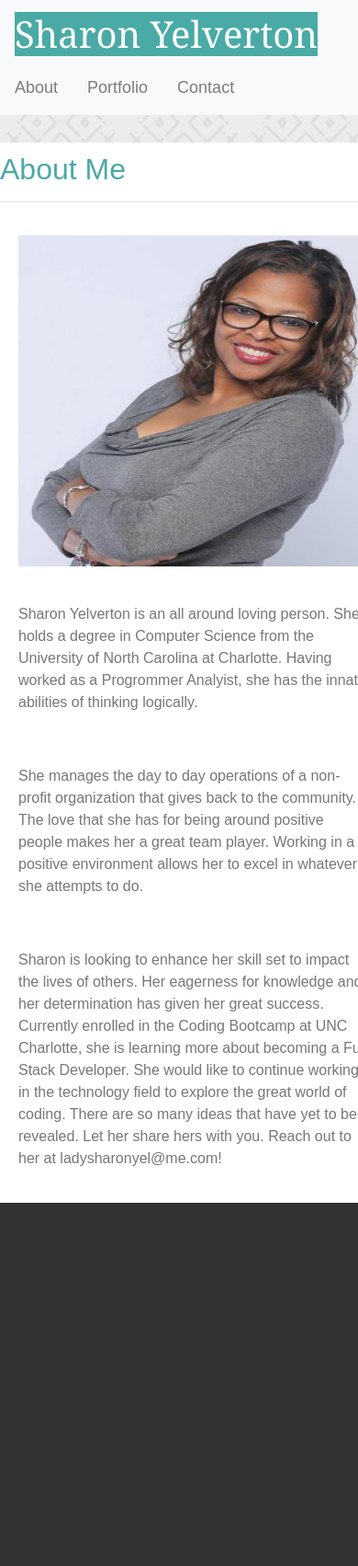
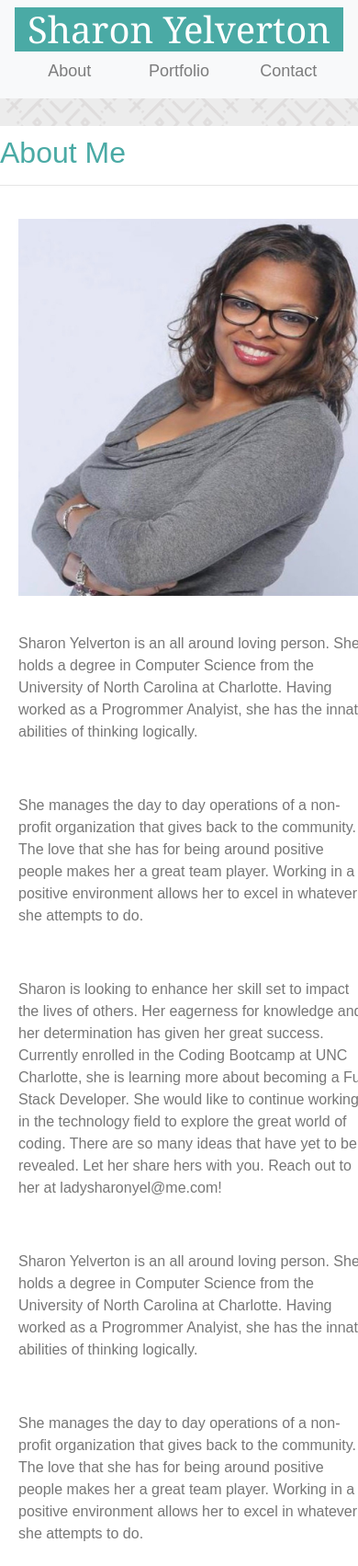
Before and after one commit to Sharonyel/bootstrap-homework, a plain HTML site: page index.html in a window 390 px wide. Shown: the top 1703 px of the page at 92% size. Before the commit the page ends 1308 px from the top, so only its background shows below. Drawn offline with nearby package versions, Linux system fonts and the light colour scheme.

Commit message:
responsive done

```diff
--- a/assets/css/style.css
+++ b/assets/css/style.css
@@ -5,11 +5,12 @@
 
 }
 
-/* html, body {
+html {
   height: 100%;
-}  */
+}
 body {
 width: 100%;
+min-height: 100vh;
 font-family: Arial, Helvetica, sans-serif;
 background-image: url("../images/herringbone.png");
 /* display: flex;
@@ -30,9 +31,6 @@ h1 {
 .navbar-nav {
 flex-direction: row;
 float: right;
-}
-.chicken{
-  float: right;
 }
 
 .linkgroup {
@@ -173,16 +171,40 @@ padding: 0px;
   position: fixed;
   color: #ffffff;
   }
+footer{
+  background: #333;
+  margin-top: auto;
 
+}
+.footmsg{
+
+  text-align: center;
+  background: none;
+  color: #ffffff;
+
+}
+.green-footer {
+  border-top: 10px solid #4aaaa5;
+  width: 100%;
+  bottom: 100;
+  padding: 20px;
+  position: fixed;
+
+
+}
 
 /************************************************************/
 /* * * *    99999999999 888888888888 000000000000     * * * */
 /************************************************************/
 @media screen and (max-width: 980px) {
-body {
-  background-color: #333;
+
+
+.navbar-brand{
+  margin-left: 60px;
 }
-
+.navbar-nav{
+ margin-right: 65px;
+}
 }
 
 
@@ -191,19 +213,6 @@ body {
 /************************************************************/
 
 @media screen and (max-width: 768px) {
-body {
-  background-color: #333;
-}
-/* h1 {
-  width: 350px;
-  color: #ffffff;
-  background: #4aaaa5;
-} */
-.img {
-  width: 400px;
-  max-width: 620px;
-  height: 350px;
-}
 
 
 
@@ -215,11 +224,51 @@ body {
 /* * * *    666666666666 44444444444 000000000000     * * * */
 /************************************************************/
 
+@media screen and (max-width: 751px) {
+
+  body{
+    width: 100%;
+  }
+  h1, .navbar-brand, .navbar-nav{
+    width: 100%;
+    padding: 0;
+    margin: 0;
+    text-align: center;
+  }
+  img {
+  width: 100%;
+  max-width: 600px;
+  padding: 20px;
+  height: 500px;
+}
+.navbar-nav, a, ul, li{
+ width: 100%;
+ text-align: center;
+}
+
+}
+
+
 @media screen and (max-width: 640px) {
 
+  body{
+    width: 100%;
+  }
+  h1, .navbar-brand, .navbar-nav{
+    width: 100%;
+    padding: 0;
+    margin: 0;
+    text-align: center;
+  }
   img {
   width: 100%;
-  max-width: 620px;
-  height: 400px;
+  max-width: 550px;
+  padding: 20px;
+  height: 450px;
 }
+.navbar-nav, a, ul, li{
+ width: 100%;
+ text-align: center;
 }
+
+}
--- a/index.html
+++ b/index.html
@@ -37,7 +37,7 @@
 
 
    <!--  About Me Information  -->
-
+<main role="main" class="flex-shrink-0">
    <div class="container">
       <div class="row">
             <!-- <div class="contact-mat"> -->
@@ -48,6 +48,17 @@
 
          <hr>
          <img src="assets/images/myphoto.jpg" alt="Picture of Me">
+         <p>Sharon Yelverton is an all around loving person. She holds a degree in Computer Science from the University
+               of North Carolina at Charlotte. Having worked as a Progrommer Analyist, she has the innate abilities of
+               thinking logically. </p>
+            <p>She manages the day to day operations of a non-profit organization that gives back to the community. The
+               love that she has for being around positive people makes her a great team player. Working in a positive
+               environment allows her to excel in whatever she attempts to do.</p>
+            <p>Sharon is looking to enhance her skill set to impact the lives of others. Her eagerness for knowledge and
+               her determination has given her great success. Currently enrolled in the Coding Bootcamp at UNC Charlotte,
+               she is learning more about becoming a Full Stack Developer. She would like to continue working in the
+               technology field to explore the great world of coding. There are so many ideas that have yet to be revealed.
+               Let her share hers with you. Reach out to her at ladysharonyel@me.com! </p>
 
          <p>Sharon Yelverton is an all around loving person. She holds a degree in Computer Science from the University
             of North Carolina at Charlotte. Having worked as a Progrommer Analyist, she has the innate abilities of
@@ -64,16 +75,20 @@
    <!-- </div> -->
       </div>
       </div>
-
+   </main>
 
    <!--   Green footer line    -->
-   <!-- <div class="green-footer"> </div> -->
+   <div class="green-footer"> </div>
 
    <!--   Sticky footer info in CSS file  -->
 
+   <footer class="footer mt-auto py-3">
+         <div class="container footmsg">
+           <span class="text-muted">Copyright &copy;</span>
+         </div>
+       </footer>
 
 
-   </footer>
 
    <script src="https://stackpath.bootstrapcdn.com/bootstrap/4.3.1/js/bootstrap.min.js"
       integrity="sha384-JjSmVgyd0p3pXB1rRibZUAYoIIy6OrQ6VrjIEaFf/nJGzIxFDsf4x0xIM+B07jRM"
```
Also changed, not shown: contact.html (+0 -4 lines), portfolio.html (+1 -2 lines).
